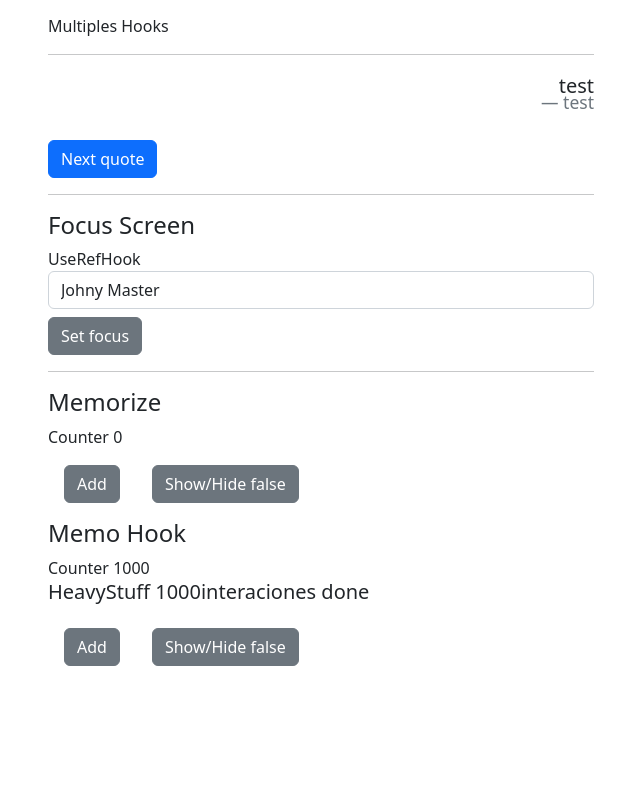
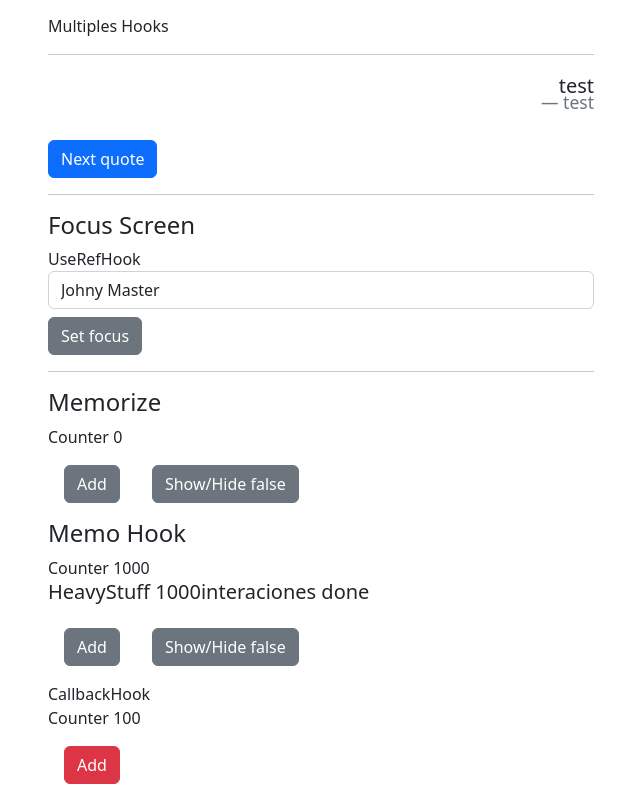
Before and after one commit to JohnyAle12/hooks-react, a React (Vite) app: page / in a window 1280 px wide. Shown: the part 636-1436 px from the top of the page, without its empty margins (34-674 px from the left). Before the commit the page ends 1318 px from the top, so only its background shows below. Built offline with nearby package versions, Linux system fonts and the light colour scheme; no server answers.

Commit message:
using useCallback hook

```diff
--- a/src/App.tsx
+++ b/src/App.tsx
@@ -1,5 +1,6 @@
 import { CounterApp } from "./CounterApp/CounterApp"
 import { FocusScreen } from "./FocusScren/FocusScreen"
+import { CallbackHook } from "./Memos/CallbackHook"
 import { MemoHook } from "./Memos/MemoHook"
 import { Memorize } from "./Memos/Memorize"
 import { MultiplesHooks } from "./MultiplesHooks/MultiplesHooks"
@@ -21,6 +22,7 @@ function App() {
             <FocusScreen />
             <Memorize />
             <MemoHook />
+            <CallbackHook />
           </div>
         </div>
       </div>
--- /dev/null
+++ b/src/Memos/CallbackHook.tsx
@@ -0,0 +1,21 @@
+import { useCallback, useState } from 'react';
+import { ShowIncrement } from './ShowIncrement';
+
+export const CallbackHook = () => {
+    const [count, setCount] = useState<number>(100);
+
+    const increment = useCallback(
+      (value: number) => {
+        setCount( (count) => count + value );
+      },
+      [],
+    )
+
+    return (
+        <>
+            <div>CallbackHook</div>
+            <div>Counter {count}</div>
+            <ShowIncrement increment={increment} />
+        </>
+    );
+}
--- /dev/null
+++ b/src/Memos/ShowIncrement.tsx
@@ -0,0 +1,20 @@
+import { memo } from "react";
+
+type Props = {
+    increment(value: number): void
+}
+
+export const ShowIncrement = memo(({increment}: Props) => {
+    console.log('ShowIncrement executed');
+
+    return (
+        <>
+            <button
+                className='btn btn-danger m-3'
+                onClick={ () => increment(5) }
+            >
+                Add
+            </button>
+        </>
+    )
+})
```
